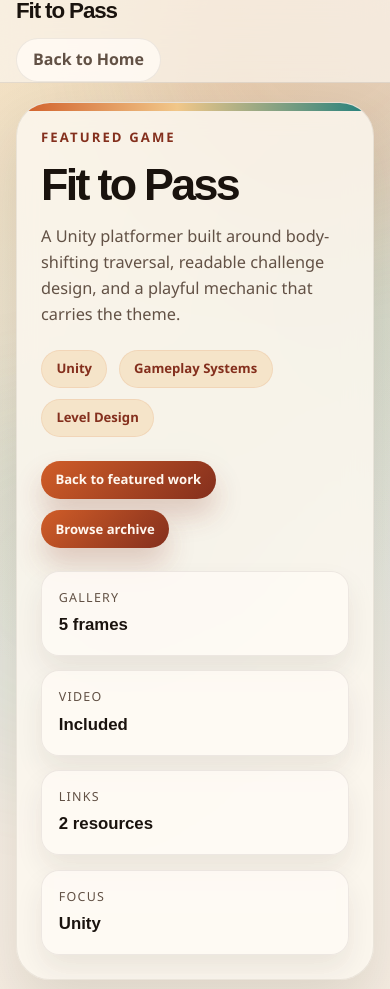
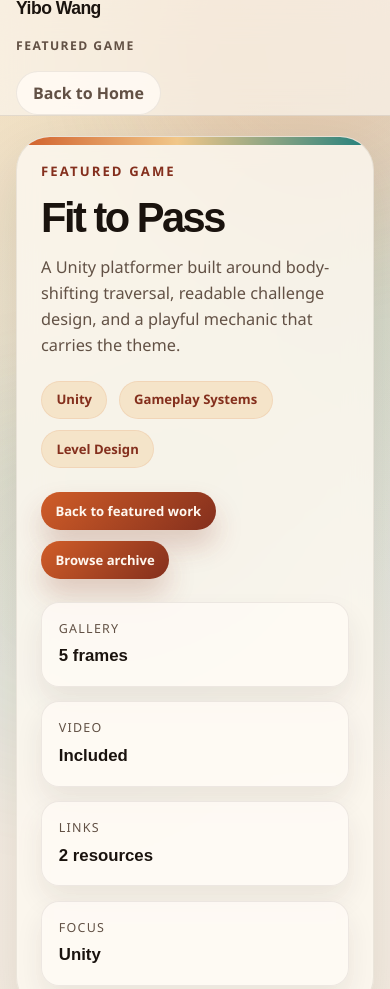
Before and after one commit to harrypotter9914/My-personal-website, a plain HTML site: page projects/project1.html in a window 390 px wide. Shown: the top 989 px of the page. Drawn offline with Linux system fonts and the light colour scheme.

Commit message:
Improve long-title responsiveness on project pages

```diff
--- a/assets/css/project-style.css
+++ b/assets/css/project-style.css
@@ -15,7 +15,7 @@
     --radius-lg: 24px;
     --radius-md: 18px;
     --radius-sm: 12px;
-    --max-width: 1200px;
+    --max-width: 1380px;
 }
 
 *,
@@ -105,9 +105,18 @@ header .container {
 .logo {
     margin: 0;
     font-family: "Bricolage Grotesque", "Space Grotesk", sans-serif;
-    font-size: clamp(1.4rem, 3vw, 2.25rem);
+    font-size: clamp(1.1rem, 2vw, 1.45rem);
     line-height: 0.95;
-    letter-spacing: -0.05em;
+    letter-spacing: -0.03em;
+}
+
+.header-project-label {
+    margin: 0.2rem 0 0;
+    color: var(--muted);
+    font-size: 0.76rem;
+    font-weight: 700;
+    letter-spacing: 0.12em;
+    text-transform: uppercase;
 }
 
 nav ul {
@@ -157,7 +166,7 @@ nav a:focus-visible {
 
 .project-hero-card {
     display: grid;
-    grid-template-columns: minmax(0, 1.25fr) minmax(280px, 0.8fr);
+    grid-template-columns: minmax(0, 1.45fr) minmax(260px, 0.7fr);
     gap: 1.4rem;
     padding: clamp(1.5rem, 4vw, 2.3rem);
     border-radius: var(--radius-xl);
@@ -185,16 +194,31 @@ nav a:focus-visible {
 .project-hero h1 {
     margin: 0;
     font-family: "Bricolage Grotesque", "Space Grotesk", sans-serif;
-    font-size: clamp(2.8rem, 6vw, 5.4rem);
-    line-height: 0.92;
+    max-width: 18ch;
+    font-size: clamp(2.6rem, 4.8vw, 4.9rem);
+    line-height: 0.94;
     letter-spacing: -0.06em;
+    text-wrap: balance;
 }
 
 .project-summary {
-    max-width: 40rem;
+    max-width: 48rem;
     margin: 1.1rem 0 0;
     color: var(--muted);
     font-size: clamp(1.02rem, 1.6vw, 1.12rem);
+}
+
+.project-title-long .project-hero h1 {
+    max-width: 20ch;
+    font-size: clamp(2.2rem, 4.1vw, 4rem);
+    line-height: 0.96;
+}
+
+.project-title-very-long .project-hero h1 {
+    max-width: 24ch;
+    font-size: clamp(1.95rem, 3.4vw, 3.2rem);
+    line-height: 1;
+    letter-spacing: -0.045em;
 }
 
 .project-tag-row,
@@ -611,6 +635,12 @@ footer {
     .photo-gallery {
         column-count: 1;
     }
+
+    .project-hero h1,
+    .project-title-long .project-hero h1,
+    .project-title-very-long .project-hero h1 {
+        max-width: 100%;
+    }
 }
 
 @media (max-width: 760px) {
--- a/assets/js/script.js
+++ b/assets/js/script.js
@@ -519,8 +519,25 @@ function enhanceProjectPage() {
     }
 
     const cleanTitle = pageTitle.textContent.replace(/\s*-\s*Details\s*$/i, "").trim();
-    pageTitle.textContent = cleanTitle;
+    pageTitle.textContent = "Yibo Wang";
     document.title = `${cleanTitle} | Yibo Wang`;
+
+    if (cleanTitle.length > 42) {
+        body.classList.add("project-title-long");
+    }
+    if (cleanTitle.length > 70) {
+        body.classList.add("project-title-very-long");
+    }
+
+    const navLink = header.querySelector("nav a");
+    if (navLink) {
+        navLink.textContent = "Back to Home";
+    }
+
+    const headerMeta = document.createElement("p");
+    headerMeta.className = "header-project-label";
+    headerMeta.textContent = meta.category;
+    pageTitle.insertAdjacentElement("afterend", headerMeta);
 
     const sections = [...document.querySelectorAll("section.section")];
     const galleryCount = document.querySelectorAll(".image-gallery img").length;
```
